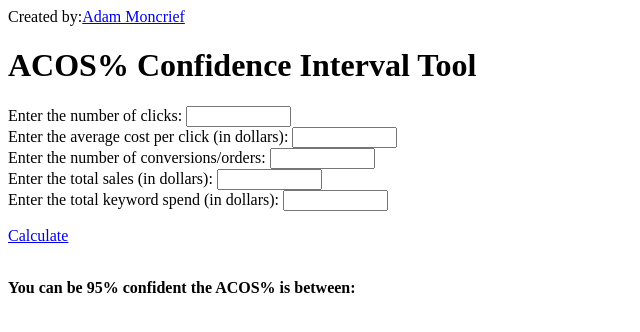
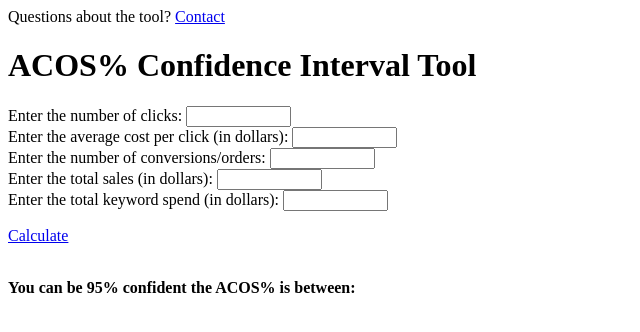
Before and after one commit to jamoncrief/ppctool, a Flask app: page / in a window 1280 px wide. Shown: the top 332 px of the page, without its empty margins (0-640 px from the left). Run offline with Flask 2, Linux system fonts and the light colour scheme; some libraries are stand-ins or nearby versions.

Commit message:
Update base.html

```diff
--- a/app/templates/base.html
+++ b/app/templates/base.html
@@ -18,7 +18,7 @@
 
   </head>
   <body>
-    <div>Created by:<a href="https://mail.google.com/mail/?view=cm&fs=1&to=james.adam.moncrief@gmail.com" target="_blank">Adam Moncrief</a></div>
+    <div>Questions about the tool? <a href="https://mail.google.com/mail/?view=cm&fs=1&to=james.adam.moncrief@gmail.com" target="_blank">Contact</a></div>
     {% block content %}{% endblock %}
   </body>
 </html>
```
